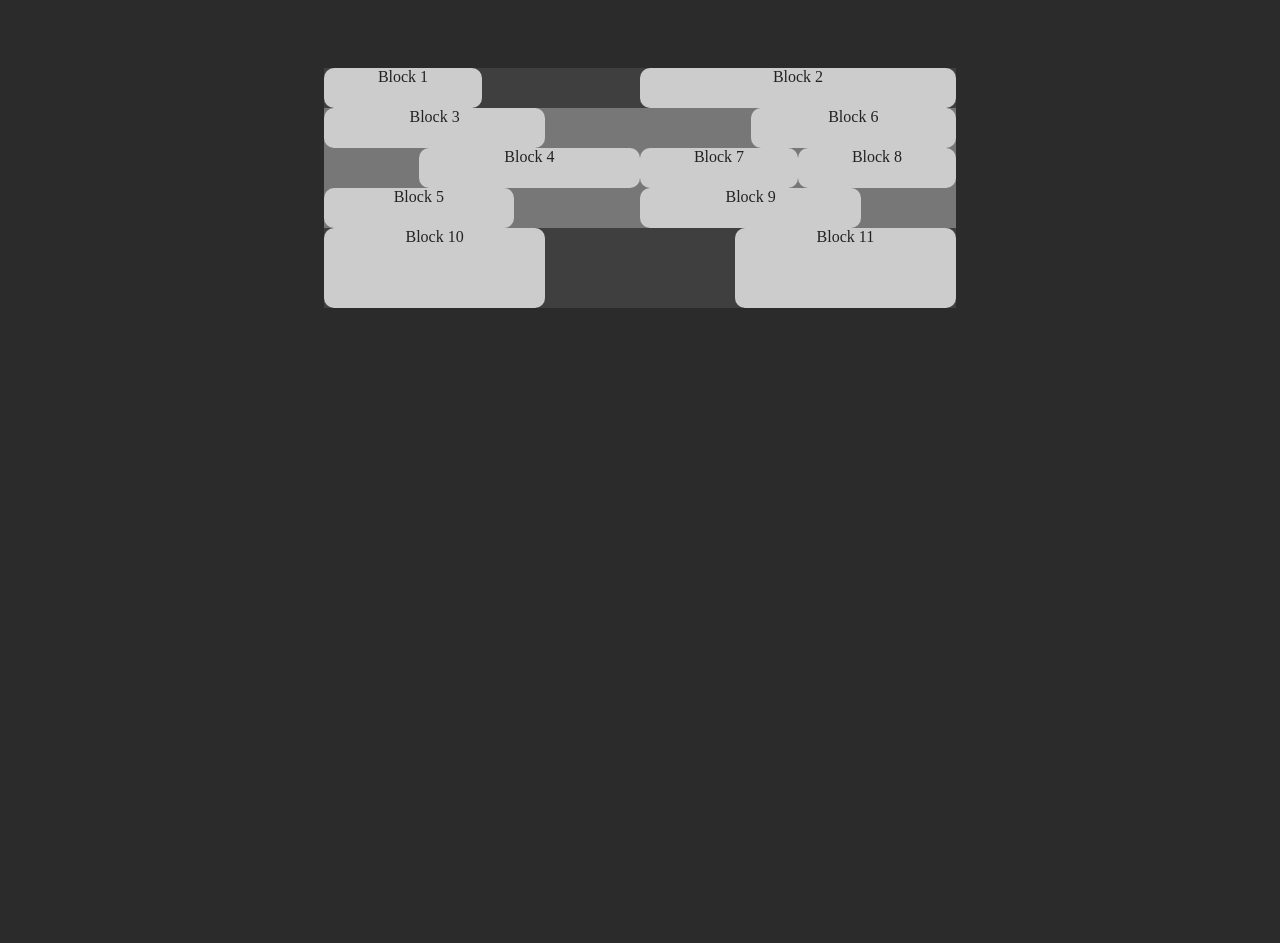
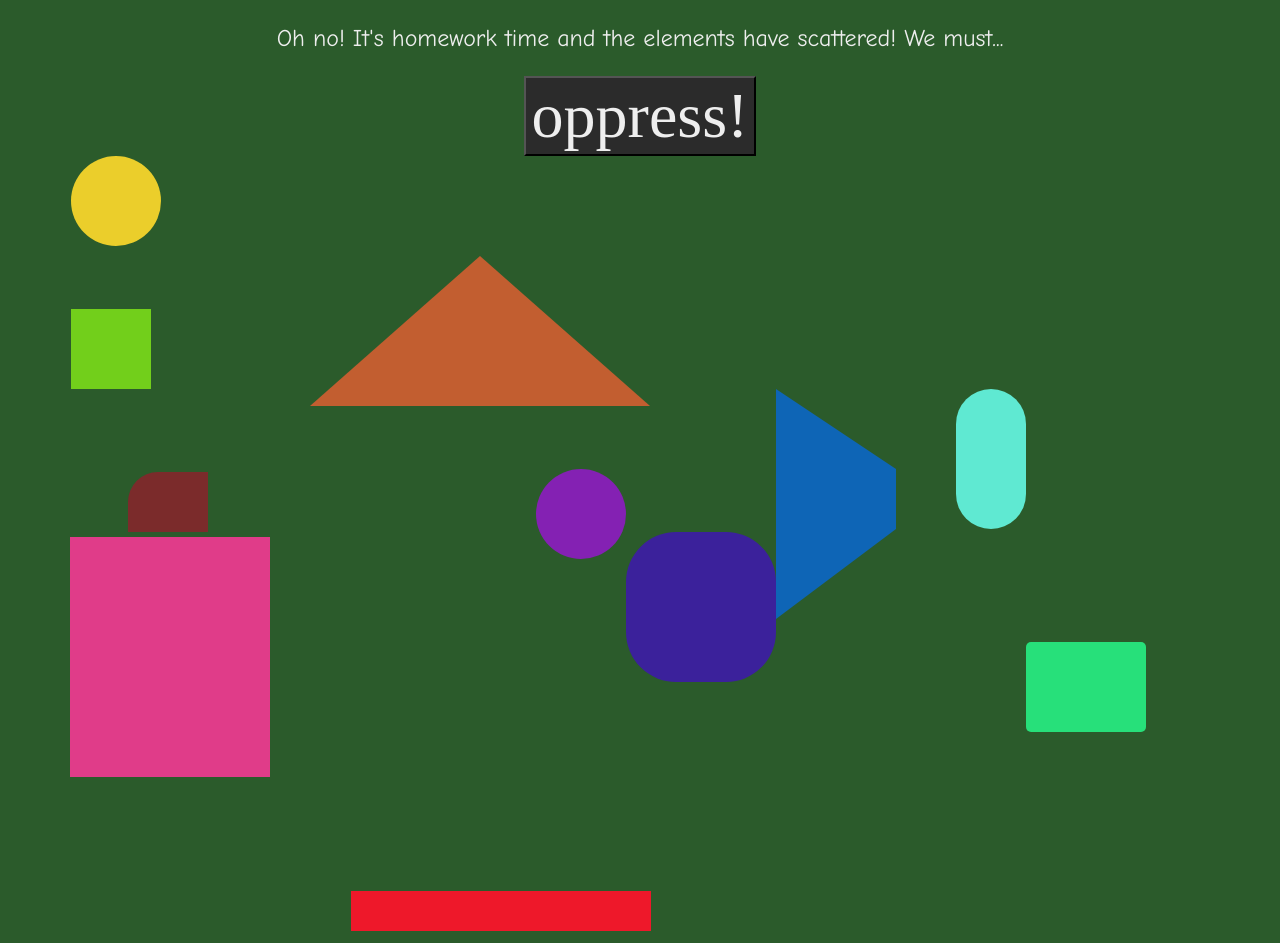
Before and after one commit to L00Nav/4-formatting-homework, a website: page index.html in a window 1280 px wide. Before the commit the page ends 800 px from the top, so only its background shows below. Drawn offline with Linux system fonts and the light colour scheme.

Commit message:
added-chaos-mode

```diff
--- /dev/null
+++ b/chaos.css
@@ -0,0 +1,138 @@
+body {
+    background-color:#2b5b2b;
+    color:#eeeeee;
+}
+
+main {
+    align-self: center;
+    text-align: center;
+}
+
+.order-text {
+    display: none;
+}
+
+#c1 {
+    background-color: #7b2b2b;
+    width: 80px;
+    height: 60px;
+    border-top-left-radius: 30px;
+    float: left;
+    margin-top: 25%;
+    margin-left: 120px;
+}
+
+#c2 {
+    width: 0px;
+    height: 0px;
+    border-left: 170px solid transparent;
+    border-right: 170px solid transparent;
+    border-bottom: solid #c25e30 150px;
+    float: left;
+    margin-top: 100px;
+    margin-left: 102px;
+}
+
+#c3 {
+    background-color: #ebce2b;
+    width: 90px;
+    height: 90px;
+    border-radius: 45px;
+    margin-left: 5%;
+}
+
+#c4 {
+    background-color: #72cf1b;
+    width: 80px;
+    height: 80px;
+    margin-top: 5%;
+    margin-left: 5%;
+}
+
+#c5 {
+    background-color: #27e07a;
+    width: 120px;
+    height: 90px;
+    border-radius: 5px;
+    float: right;
+    margin-top: 20%;
+    margin-right: 10%;
+}
+
+#c6 {
+    background-color: #5fe9d2;
+    width: 70px;
+    height: 140px;
+    border-radius: 35px;
+    float: right;
+}
+
+#c7 {
+    width: 60px;
+    height: 60px;
+    border-top: solid transparent 80px;
+    border-bottom: solid transparent 90px;
+    border-left: solid #0e65b6 120px;
+    float: right;
+}
+
+#c8 {
+    background-color: #3b219b;
+    width: 150px;
+    height: 150px;
+    border-radius: 50px;
+    float: right;
+    margin-top: 10%;
+}
+
+#c9 {
+    background-color: #8421b3;
+    width: 90px;
+    height: 90px;
+    border-radius: 45px;
+    float: right;
+    margin-top: 5%;
+    margin-left: 5%;
+}
+
+#pc4 {
+    display: inline-block;
+    align-self: center;
+    text-align: center;
+    width: 30%;
+}
+
+#c10 {
+    background-color: #e03c89;
+    width: 200px;
+    height: 240px;
+    margin-top: 5px;
+    margin-bottom: 20%;
+    margin-left: 5%;
+}
+
+#c11 {
+    background-color: #ee182a;
+    width: 300px;
+    height: 40px;
+    margin-top: 30%;
+    margin-left: 300px;
+}
+
+#chaos-interface {
+    text-align: center;
+    font-family: "Comic Sans MS", "Comic Sans", cursive;
+    font-size: 24px;
+}
+
+#oppress-button {
+    font-family: "Times New Roman", Times, serif;
+    font-size: 64px;
+    background-color:#2b2b2b;
+    color:#eeeeee;
+}
+
+
+#order-interface {
+    display: none;
+}
--- a/index.html
+++ b/index.html
@@ -5,31 +5,55 @@
     <meta http-equiv="X-UA-Compatible" content="IE=edge">
     <meta name="viewport" content="width=device-width, initial-scale=1.0">
     <title>Kayosse</title>
-    <link rel="stylesheet" href="order.css">
+    <link id="sheetOfStyle" rel="stylesheet" href="chaos.css">
+    <script>
+        function doOppression()
+        {
+            document.getElementById("sheetOfStyle").setAttribute("href", "order.css");
+            document.title = "Order";
+        }
+        function revolt()
+        {
+            document.getElementById("sheetOfStyle").setAttribute("href", "chaos.css");
+            document.title = "Kayosse";
+        }
+    </script>
 </head>
 <body>
     <main>
+        <div id="chaos-interface">
+            <p >
+                Oh no! It's homework time and the elements have scattered! We must...
+            </p>
+            <button id="oppress-button" onclick="doOppression()">oppress!</button>
+        </div>
         <div class="pc">
-            <div class="cc" id="c1">Block 1</div>
-            <div class="cc" id="c2">Block 2</div>
+            <div class="cc" id="c1"><p class="order-text">Block 1</p></div>
+            <div class="cc" id="c2"><p class="order-text">Block 2</p></div>
         </div>
         <div class="pp">
             <div class="pc" id="pc2">
-                <div class="cc" id="c3">Block 3</div>
-                <div class="cc" id="c4">Block 4</div>
-                <div class="cc" id="c5">Block 5</div>
+                <div class="cc" id="c3"><p class="order-text">Block 3</p></div>
+                <div class="cc" id="c4"><p class="order-text">Block 4</p></div>
+                <div class="cc" id="c5"><p class="order-text">Block 5</p></div>
             </div>
             <div class="pc" id="pc3">
-                <div class="cc" id="c6">Block 6</div>
-                <div class="cc" id="c7">Block 7</div>
-                <div class="cc" id="c8">Block 8</div>
-                <div class="cc" id="c9">Block 9</div>
+                <div class="cc" id="c6"><p class="order-text">Block 6</p></div>
+                <div class="cc" id="c7"><p class="order-text">Block 7</p></div>
+                <div class="cc" id="c8"><p class="order-text">Block 8</p></div>
+                <div class="cc" id="c9"><p class="order-text">Block 9</p></div>
             </div>
         </div>
         <div class="pc" id="pc4">
-            <div class="cc" id="c10">Block 10</div>
-            <div class="cc" id="c11">Block 11</div>
+            <div class="cc" id="c10"><p class="order-text">Block 10</p></div>
+            <div class="cc" id="c11"><p class="order-text">Block 11</p></div>
         </div>
     </main>
+    <div id="order-interface">
+        <p >
+            Nice! Now we just need to hope that the shapes don't do a...
+        </p>
+        <button id="revolt-button" onclick="revolt()">R E V O L U T I O N</button>
+    </div>
 </body>
 </html>
--- a/order.css
+++ b/order.css
@@ -12,14 +12,19 @@ main {
     font-size: 0px;
 }
 
+.order-text {
+    font-size: 24px;
+}
+
 .cc {
     background-color: #cccccc;
     color:#222222;
-    height: 40px;
-    border-radius: 10px;
+    height: 80px;
+    border-radius: 20px;
 }
 
 .pc {
+    background-color: #555555;
     width: 100%;
     display: inline-block;
     padding: 0%;
@@ -29,7 +34,12 @@ main {
 .pp {
     background-color: #777777;
     width: 100%;
+    border-radius: 10px;
     display: inline-block;
+}
+
+.chaos-text {
+    display: none;
 }
 
 #c1 {
@@ -88,13 +98,29 @@ main {
 }
 
 #c10 {
-    height: 80px;
+    height: 160px;
     float: left;
     width: 35%;
 }
 
 #c11 {
-    height: 80px;
+    height: 160px;
     float: right;
     width: 35%;
 }
+
+#chaos-interface {
+    display: none;
+}
+
+#order-interface {
+    text-align: center;
+    font-size: 24px;
+}
+
+#revolt-button {
+    font-family: "Comic Sans MS", "Comic Sans", cursive;
+    font-size: 64px;
+    background-color:#2b5b2b;
+    color:#8421b3;
+}
```
